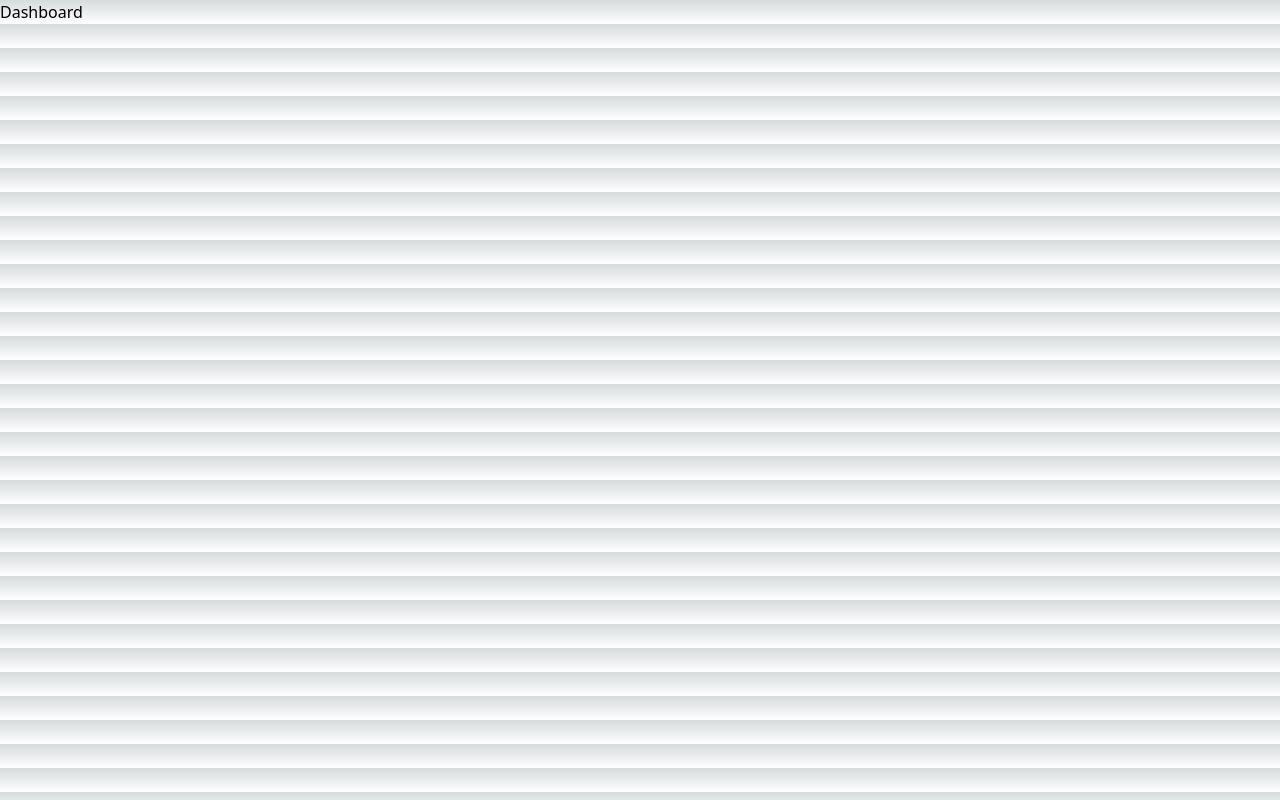
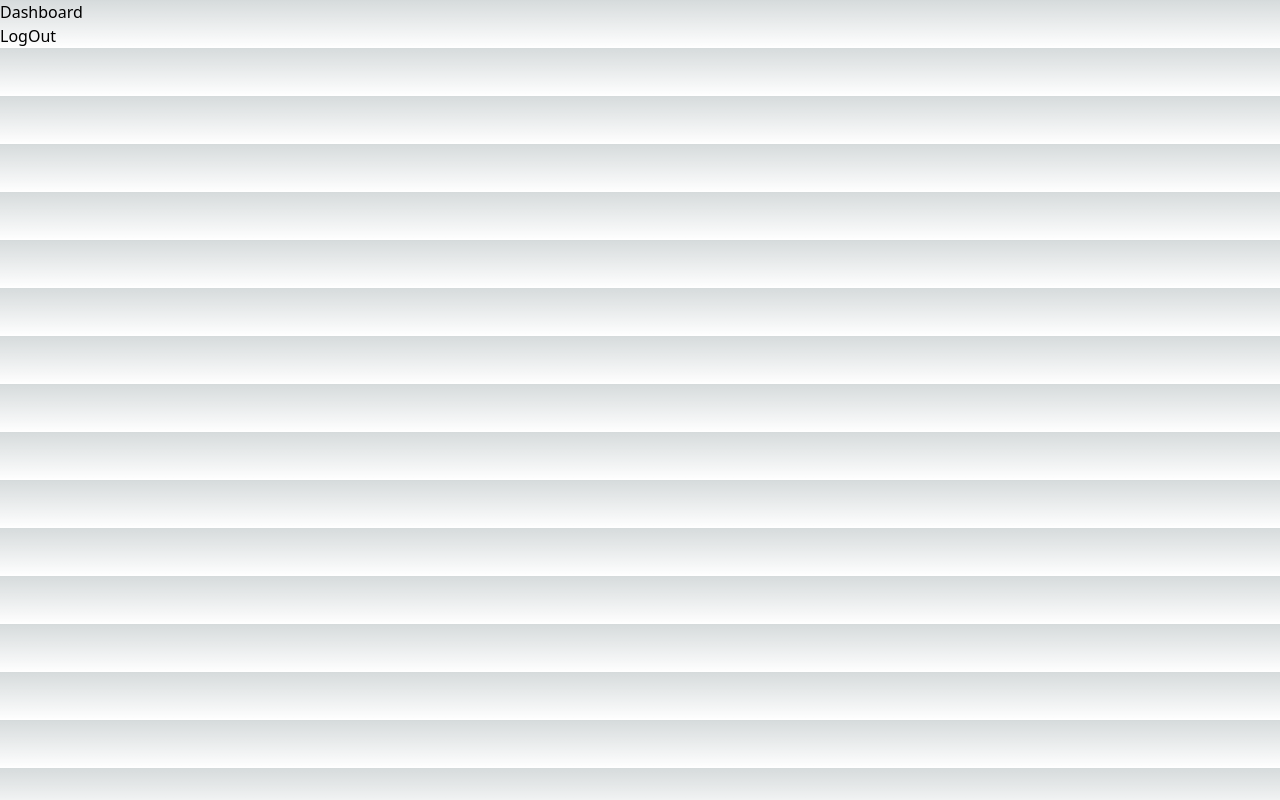
Before and after one commit to samssjubair/car-parts-shop, a Next.js app in the folder client/: page /admin/dashboard in a window 1280 px wide. Built offline with nearby package versions, Linux system fonts and the light colour scheme.

Commit message:
update dashboard

```diff
--- a/client/pages/admin/dashboard.jsx
+++ b/client/pages/admin/dashboard.jsx
@@ -1,9 +1,21 @@
+import { useRouter } from 'next/router'
 import React from 'react'
 
 const dashboard = () => {
+  const router = useRouter();
+
+  const logOut = () => {
+    Cookies.remove("login");
+    router.push("user/login");
+  }
   return (
     <div>
       <h3>Dashboard</h3>
+
+      <button
+        type= "submit"
+        onClick= {() => logOut()}
+      >LogOut</button>
     </div>
   )
 }
--- a/client/pages/user/login.jsx
+++ b/client/pages/user/login.jsx
@@ -1,8 +1,19 @@
+import { useRouter } from "next/router"
 import Footer from "../components/Footer"
 import Navigation from "../components/Navigation"
 
 
 const login = () => {
+  const router =useRouter();
+
+  const login = (e) =>{
+    e.preventDefault();
+    Cookies.set("login", true);
+    router.push("admin/dashboard");
+  }
+
+
+
   return (
     <div>
       <div>
```
Also changed, not shown: client/middleware.jsx (added, +14 -0 lines).
